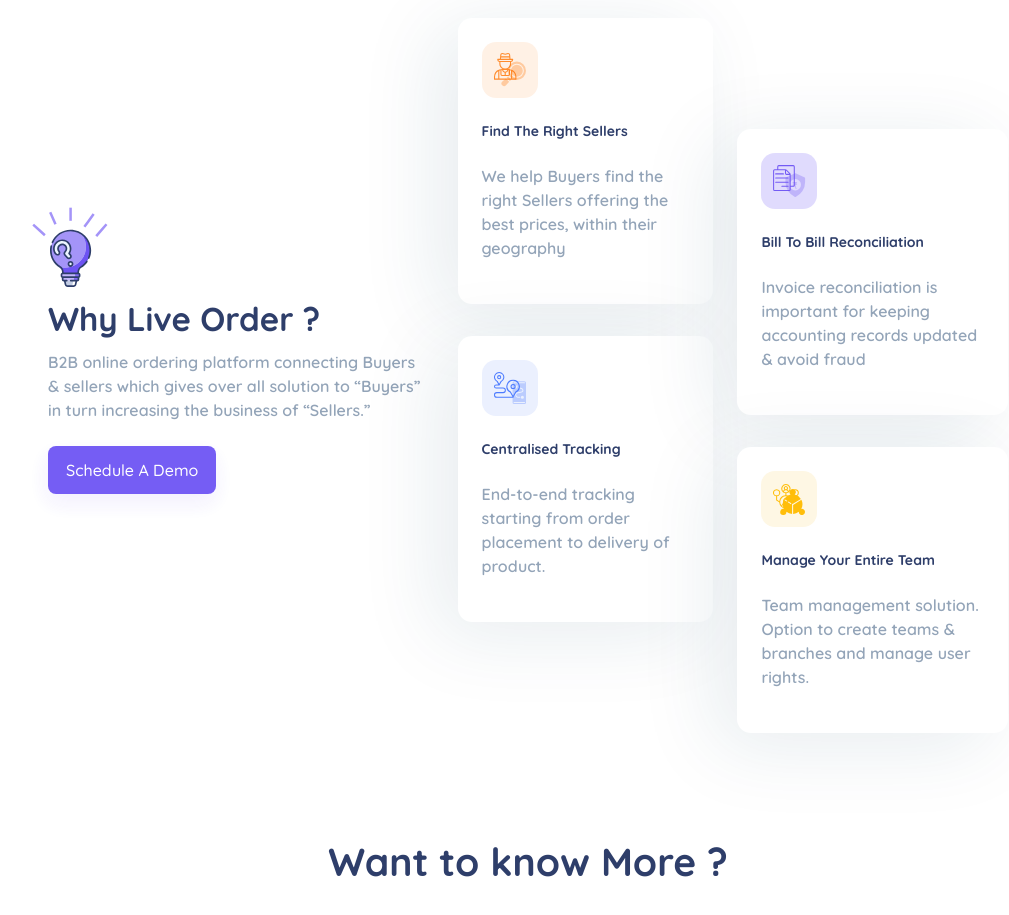
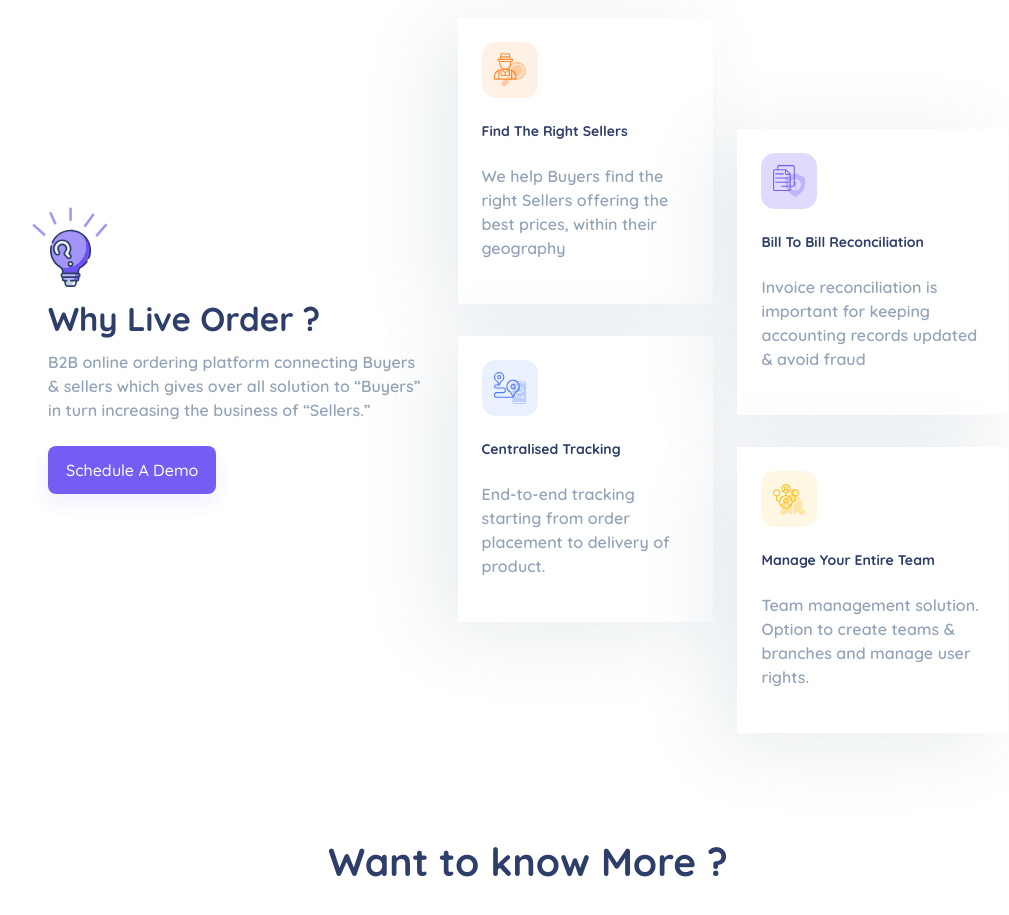
Before and after one commit to ssekaran4u/liveorder3.0-react-pre, a React (Create React App) app: page / in a window 1280 px wide. Shown: the part 680-1595 px from the top of the page, without its empty margins (112-1121 px from the left). Built offline with nearby package versions, Linux system fonts and the light colour scheme.

Commit message:
why Live CSS changes

```diff
--- a/src/Components/WhyLiveSection/WhyLiveSection.css
+++ b/src/Components/WhyLiveSection/WhyLiveSection.css
@@ -66,11 +66,12 @@
 .SellerTrackingCardSection .card::after {
   position: absolute;
   content: "";
-  top: 50%;
-  height: 0%;
-  width: 0%;
-  left: 50%;
-  transition: 0.4s ease-in-out;
+  top: 0%;
+  height: 100%;
+  width: 100%;
+  left: 0%;
+  background-color: #fff;
+  transition: 0.2s ease-in-out;
 }
 
 .SellerTrackingCardSection .card .card-body {
@@ -78,10 +79,10 @@
 }
 
 .SellerTrackingCardSection .card:hover::after {
-  height: 100%;
-  width: 100%;
-  top: 0%;
-  left: 0%;
+  /* height: 100%; */
+  /* width: 100%; */
+  /* top: 0%; */
+  /* left: 0%; */
   /* background-color: orange; */
   z-index: 0;
   border-radius: inherit;
@@ -100,7 +101,9 @@
 }
 
 .SellerTrackingCardSection .card.card.manage-team:hover::after {
-  background: rgba(255, 195, 31, 1);
+  /* background: rgba(255, 195, 31, 1); */
+  /* background: rgba(253, 220, 129, 1); */
+  background: #f5b400;
 }
 
 /* Individual card section properties */
@@ -126,7 +129,7 @@
 
 .SellerTrackingCardSection .card.right-seller svg,
 .SellerTrackingCardSection .card.right-seller svg g {
-  transition: 0.1s ease-in-out;
+  transition: 0.05s ease-in-out;
   transition-property: fill;
   fill: rgba(255, 115, 0, 1);
 }
@@ -246,13 +249,33 @@
 /* } */
 
 .SellerTrackingCardSection .card.manage-team svg {
-  transition: 0.3s ease-in-out;
-  fill: rgba(255, 190, 11, 1);
+  transition: 0.05s ease-in-out;
+  /* fill: rgba(255, 190, 11, 1); */
 }
 
-.SellerTrackingCardSection .card.manage-team:hover svg g path {
-  fill: #fff;
+#Path_39086,
+#Path_39087,
+#Path_39088 {
+  fill: rgba(255, 190, 11, 0.3) !important;
 }
+
+#Path_39089 {
+  fill: rgba(255, 190, 11, 1) !important;
+}
+
+.SellerTrackingCardSection .card.manage-team:hover path#Path_39086,
+.SellerTrackingCardSection .card.manage-team:hover path#Path_39087,
+.SellerTrackingCardSection .card.manage-team:hover path#Path_39088 {
+  fill: rgb(255 232 171) !important;
+}
+
+.SellerTrackingCardSection .card.manage-team:hover path#Path_39089 {
+  fill: white !important;
+}
+
+/* .SellerTrackingCardSection .card.manage-team:hover svg g path {
+  fill: #fff !important;
+} */
 
 .SellerTrackingCardSection .card.manage-team .CardIconHolder.ManageTeamImg {
   transition: 0.3s ease-in-out;
```
